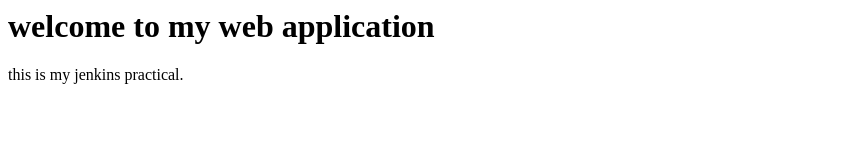
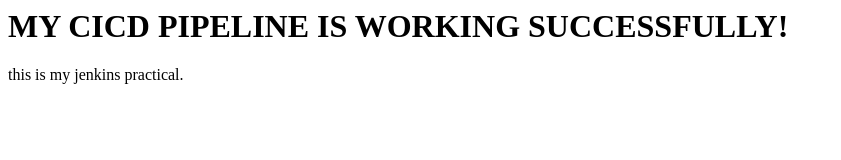
Before and after one commit to meghana-3010/jenkins-cicd-assignment, a plain HTML site: page index.html in a window 1280 px wide. Shown: the whole page, without its empty margins (0-841 px from the left). Drawn offline with Linux system fonts and the light colour scheme.

Commit message:
updated index page

```diff
--- a/index.html
+++ b/index.html
@@ -3,7 +3,7 @@
     <title>MY CI CD Project</title>
 </head>
 <body>
-<h1>welcome to my web application</h1>
+<h1>MY CICD PIPELINE IS WORKING SUCCESSFULLY!</h1>
 <p>this is my jenkins practical.</p>
 </body>
 </html>
```
